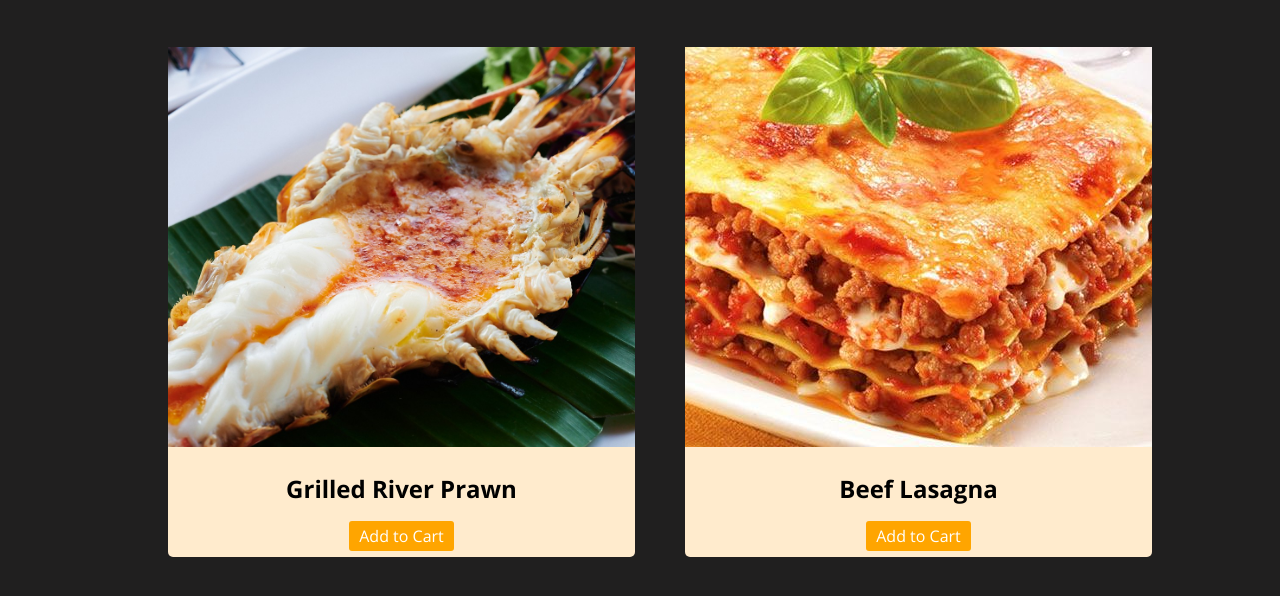
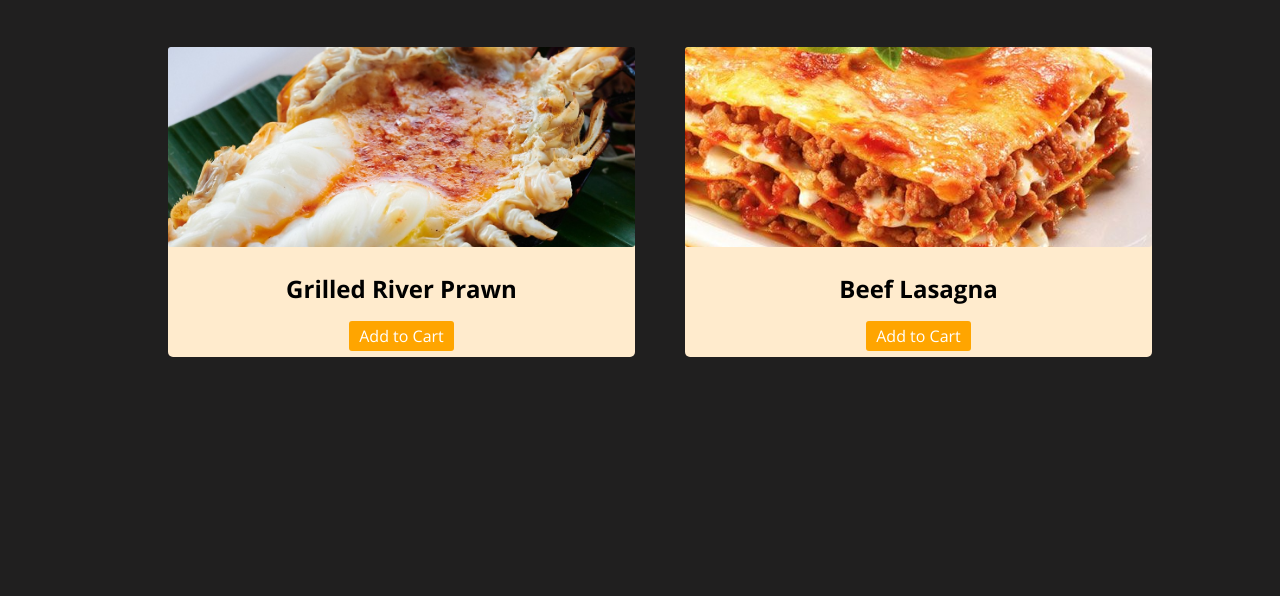
Before and after one commit to wichapons/food-shop, a plain HTML site: page index.html in a window 1280 px wide. Shown: the part 180-776 px from the top of the page. Drawn offline with nearby package versions, Linux system fonts and the light colour scheme.

Commit message:
adjust image size

```diff
--- a/styles.css
+++ b/styles.css
@@ -69,9 +69,10 @@ main h1{
 }
 
 .food-item img{
-    height: 400px;
+    height: 200px;
     width: 100%;
     object-fit: cover;
+    border-radius: 3px ;
 }
 
 .food-content{
```
